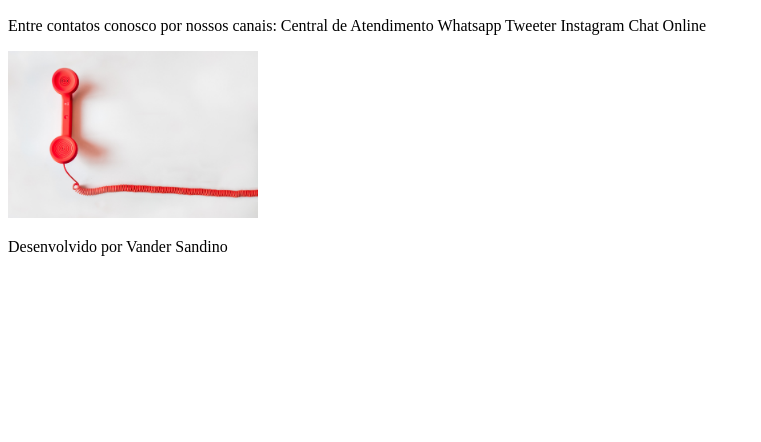
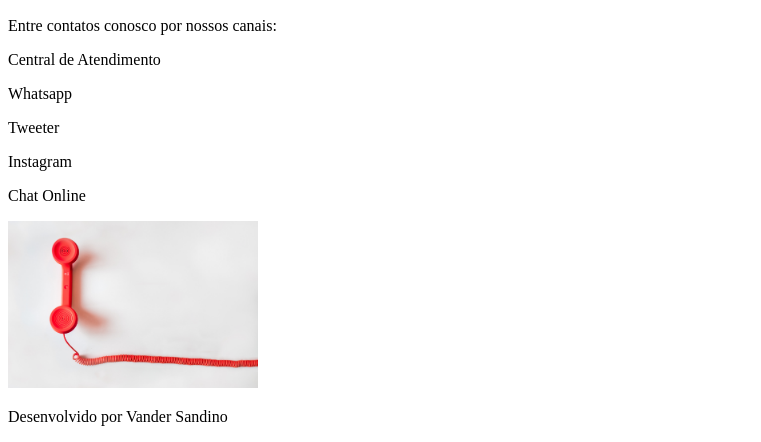
Before and after one commit to vandersann/Aula_html5_css3, a plain HTML site: page index.html in a window 1280 px wide. Shown: the part 1869-2311 px from the top of the page, without its empty margins (0-761 px from the left). Before the commit the page ends 2141 px from the top, so only its background shows below. Drawn offline with Linux system fonts and the light colour scheme.

Commit message:
HTML5 e CSS5

```diff
--- a/index.html
+++ b/index.html
@@ -11,12 +11,13 @@
 <p>minha página</p>
     <ul>
 
-    </ul>
+
     <li><a href="#Serviços">  Serviços</a></li>
     <li><a href="#Clientes"> Clientes</a></li>
     <li><a href="#Parceiros"> Parceiros</a></li>
     <li><a href="#Time"> Time</a></li>
     <li><a href="#Contato"> Contato</a></li>
+    </ul>
     </nav>
 
 <P>Olá, Mundo</P>
@@ -105,15 +106,15 @@
                 <p>
                     Entre contatos conosco por nossos canais:
 
-                    <a>Central de Atendimento</a>
+                    <p><a>Central de Atendimento</a></p>
 
-                    <a>Whatsapp</a>
+                    <p><a>Whatsapp</a></p>
 
-                    <a>Tweeter</a>
+                    <p><a>Tweeter</a></p>
 
-                    <a>Instagram</a>
+                    <p><a>Instagram</a></p>
 
-                    <a>Chat Online</a>
+                    <p><a>Chat Online</a></p>
 
                 </p>
 
```
